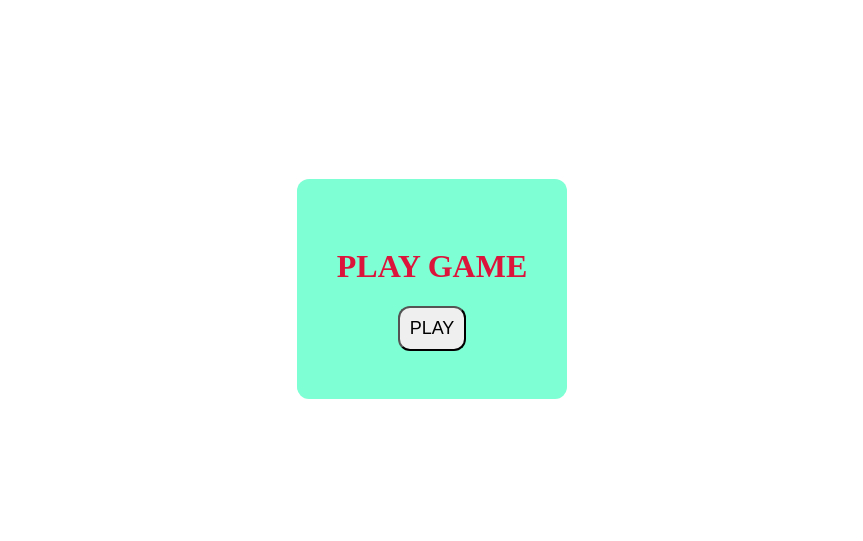
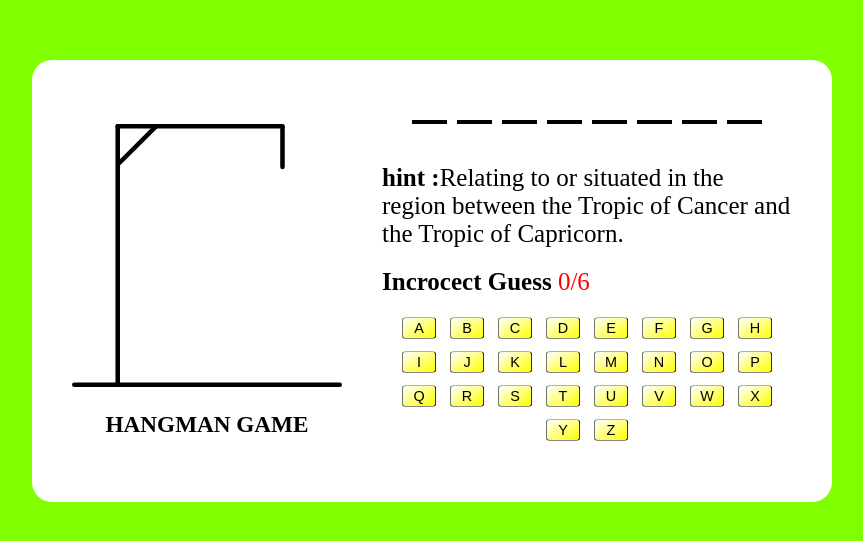
Before and after one commit to Aditya-raj77x/HangManGame, a plain HTML site: page showOrhideModal.html in a window 1280 px wide. Shown: the part 119-660 px from the top of the page, without its empty margins (208-1071 px from the left). Drawn offline with Linux system fonts and the light colour scheme.

Commit message:
done somehing

```diff
--- a/showOrhideModal.html
+++ b/showOrhideModal.html
@@ -6,102 +6,231 @@
     <meta name="viewport" content="width=device-width, initial-scale=1.0">
     <title>Document</title>
     <style>
-        body {
-            height: 100vh;
-            display: grid;
-            place-items: center;
+        * {
+            box-sizing: border-box;
+            margin: 0;
+            padding: 0;
         }
 
-        .gamebox {
-            padding: 10px;
-            height: 200px;
-            width: 250px;
+        body {
             display: flex;
-            flex-direction: column;
+            align-items: center;
+            justify-content: center;
+            height: 100vh;
+            background-color: chartreuse;
+        }
+
+        .container {
+            display: flex;
+            width: 800px;
+            background-color: #fff;
+            padding: 60px 40px;
+            align-items: center;
+            justify-content: center;
+            border-radius: 20px;
+            gap: 40px;
+        }
+
+        .container .hangmanBox img {
+            max-width: 270px;
+
+        }
+
+        .hangmanBox h1 {
+            font-size: 1.45rem;
+            margin-top: 20px;
+            text-align: center;
+            text-transform: uppercase;
+        }
+
+        .gameBox .wordDisplay {
+            display: flex;
+            margin-bottom: 40px;
+            /* background-color: red; */
+            gap: 10px;
+            justify-content: center;
+        }
+
+        .gameBox .wordDisplay .letter {
+            width: 35px;
+            border-bottom: 4px solid #000;
+            list-style-type: none;
+            font-size: 20px;
+            text-align: center;
+            text-transform: uppercase;
+            font-weight: bold;
+        }
+
+        .gussed {
+            color: red;
+            font-size: 22px;
+        }
+
+        .hintText,
+        .guessText {
+            margin: 20px 0px;
+            font-size: 25px;
+            font-weight: 700;
+        }
+
+        .hintText b {
+            font-weight: 400;
+        }
+
+        .guessText b {
+            color: red;
+            font-weight: 400;
+        }
+
+        .keyboard {
+            display: flex;
+            flex-wrap: wrap;
+            justify-content: center;
+            margin-top: 10px;
+            gap: 10px;
+        }
+
+        .keyboard button {
+            padding: 2px;
+            border-radius: 4px;
+            border: 1px outset black;
+            color: #000;
+            background-image: linear-gradient(to bottom right, white, yellow);
+            font-size: 1rem;
+            /* width: calc(100% / 9 - 5px); */
+            width: 38px;
+            transition: all 0.5s ease;
+            text-transform: uppercase;
+            scale: 0.9;
+
+        }
+
+        .keyboard button:hover {
+            color: red;
+            background-image: linear-gradient(to bottom right, white, chartreuse);
+            scale: 1.02;
+            /* border: inset; */
+            /* width: 45px; */
+        }
+
+        .gameModal {
+            position: fixed;
+            z-index: 999;
+            background-color: rgba(0, 0, 0, 0.5);
+            height: 100%;
+            width: 100%;
+            top: 0;
+            left: 0;
+            display: flex;
             justify-content: center;
             align-items: center;
-            border-radius: 12px;
-            background-color: aquamarine;
+            pointer-events: none;
+            opacity: 0;
         }
 
-        .gamebox h1 {
-            color: crimson;
-            font-weight: bold;
-            text-transform: uppercase;
-            font-size: 32px;
+        .gameModal img {
+            max-width: 130px;
         }
 
-        .gamebox button {
-            padding: 10px;
+        .gameModal .content {
+            background-color: #fff;
+            /* height: 220px; */
+            width: 350px;
             border-radius: 12px;
-            font-size: 18px;
-            text-transform: uppercase;
-            color: black;
+            display: flex;
+            justify-content: center;
+            align-items: center;
+            flex-direction: column;
         }
 
-        .gamemodal {
-            padding: 10px;
-            height: 200px;
-            width: 250px;
-            position: fixed;
-            flex-direction: column;
-            justify-content: center;
-            align-items: center;
-            border-radius: 12px;
-            background-color: palevioletred;
-            pointer-events: none;
-            display: none;
+        .gameModal .content h4 {
+            margin: 10px 0px;
+            font-size: 1.45rem;
         }
 
-        .gamemodal h1 {
-            color: crimson;
-            font-weight: bold;
-            text-transform: uppercase;
-            font-size: 32px;
+        .gameModal .content p {
+            font-size: 22px;
+            margin-bottom: 10px;
+
         }
 
-        .gamemodal button {
-            padding: 10px;
-            border-radius: 12px;
-            font-size: 18px;
-            text-transform: uppercase;
-            color: black;
+        .gameModal .content b {
+            color: red;
         }
 
-        :where(.gamebox, .gamemodal) button:hover {
-            background-color: rgb(228, 203, 60);
-            transition: all 0.8s ease;
+        .gameModal button {
+            padding: 5px;
+            border-radius: 4px;
+            border: 1px outset black;
+            color: black;
+            font-weight: bold;
+            background-image: linear-gradient(to bottom right, white, yellow);
+            font-size: 1rem;
+            /* width: calc(100% / 9 - 5px); */
+            /* width: 38px; */
+            margin: 10px 0px;
+            transition: all 0.5s ease;
+            scale: 0.9;
         }
 
-        .gamemodal.show {
-            display: flex;
-            pointer-events: auto;
+        .gameModal button:hover {
+            /* font-size: 1.3rem; */
+            scale: 1.3;
         }
     </style>
 </head>
 
 <body>
-    <div class="gamemodal">
-        <h1>win/loss</h1>
-        <button>play again</button>
+    <div class="gameModal">
+        <div class="content">
+            <img src="./assets/lost.gif" alt="">
+            <h4>Game Over !</h4>
+            <p>The correct word was <b>html</b></p>
+            <button class="playAgain">Play Again</button>
+        </div>
     </div>
-    <div class="gamebox">
-        <h1>play game</h1>
-        <button>play</button>
+    <div class="container">
+        <div class="hangmanBox">
+            <img src="./assets/hangman-0.svg" alt="hangman pic">
+            <h1>Hangman Game</h1>
+        </div>
+        <div class="gameBox">
+            <ul class="wordDisplay">
+                <!-- <li class="letter"></li>
+                <li class="letter"></li>
+                <li class="letter"></li>
+                <li class="letter"></li>
+                <li class="letter"></li>
+                <li class="letter"></li>
+                <li class="letter"></li> -->
+            </ul>
+            <h4 class="hintText">hint :<b>this is hint</b></h4>
+            <h4 class="guessText">Incrocect Guess <b>0/6</b></h4>
+            <div class="keyboard"></div>
+        </div>
     </div>
+    <script src="./wordList.js"></script>
     <script>
-        const gamebox = document.querySelector(".gamebox button");
-        const gamemodal = document.querySelector(".gamemodal");
-        const gamemodalBtn = document.querySelector(".gamemodal button");
-        const start = () => {
-            setTimeout(() => {
-                gamemodal.classList.add("show");
-            }, 1000)
+        // variables
+        const keyboard = document.querySelector(".keyboard");
+        const hintText = document.querySelector(".hintText b")
+        const wordDisplay = document.querySelector(".wordDisplay");
+
+        for (let i = 97; i <= 122; i++) {
+            const button = document.createElement("button");
+            button.innerText = String.fromCharCode(i)
+            keyboard.appendChild(button)
+            // console.log(button)
         }
-        gamebox.addEventListener("click", start)
-        gamemodalBtn.addEventListener("click", () => {
-            gamemodal.classList.remove("show");
-        })
+        const randomWord = () => {
+            const { word, hint } = wordList[Math.floor(Math.random() * wordList.length)];
+            hintText.innerHTML = hint;
+            wordDisplay.innerHTML = word.split("").map(() => `<li class="letter"></li>`).join("");
+
+            // console.log(word);
+            // console.log(hint)
+        }
+        randomWord()
     </script>
 </body>
 
```
